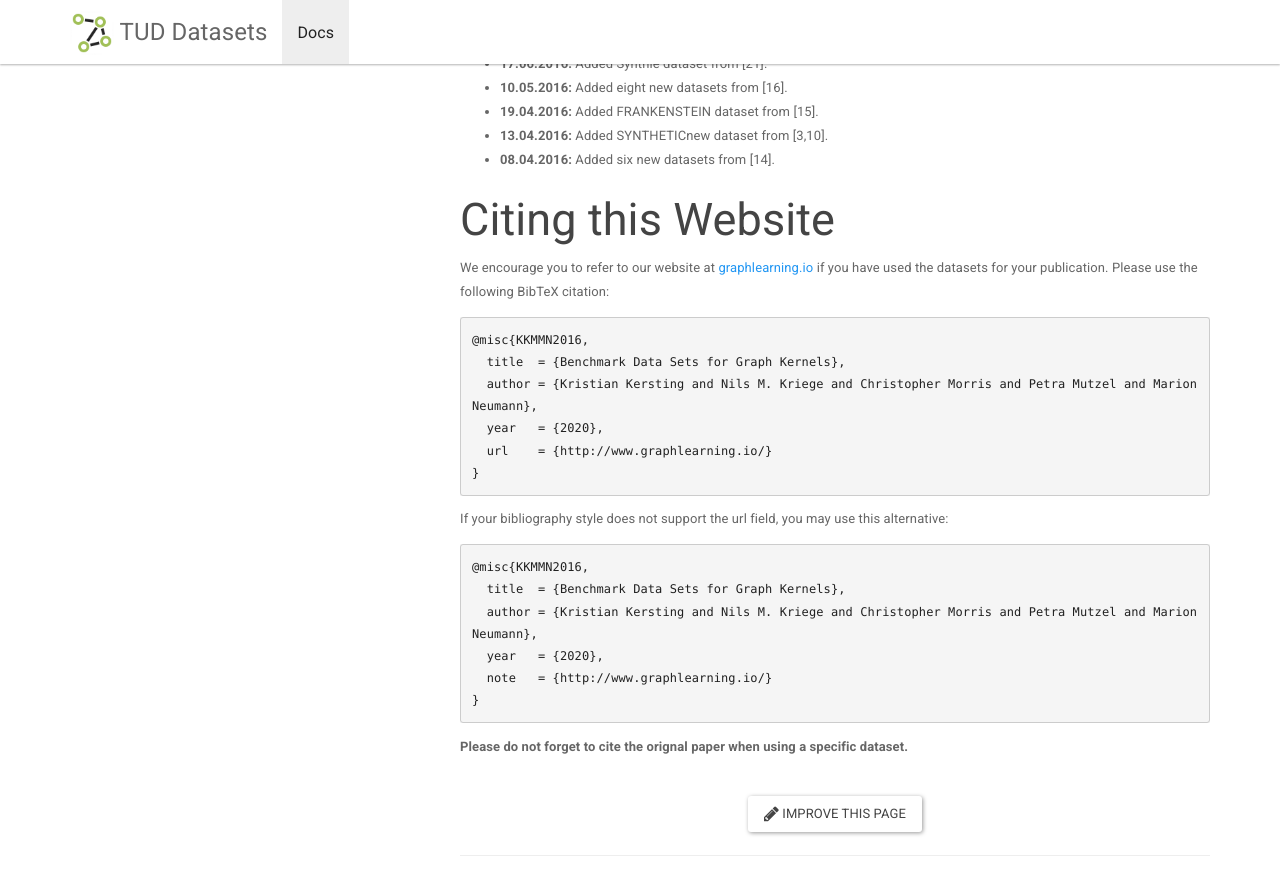
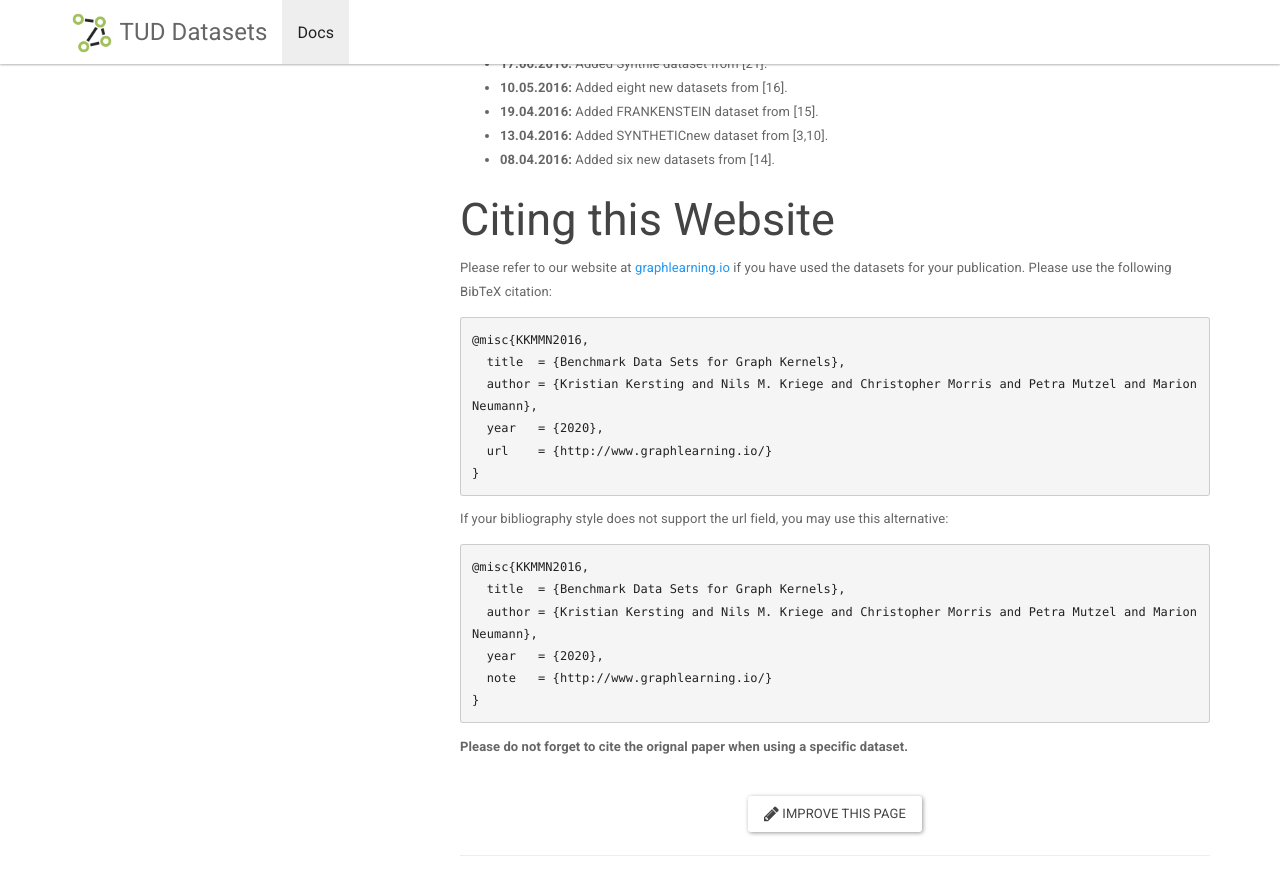
Before and after one commit to chrsmrrs/datasets, a Jekyll site: the page built from _docs/index.md, in a window 1280 px wide and 900 px high, scrolled down 431 px, cut to the strip 0-875 px from the top of the window. Built offline with Jekyll 4.4.1, drawn with Linux system fonts in a browser that asks for light colours.

Commit message:
Update index.md

````diff
--- a/_docs/index.md
+++ b/_docs/index.md
@@ -22,7 +22,7 @@ redirect_from: /docs/index.html
 
 
 ## Citing this Website
-We encourage you to refer to our website at [graphlearning.io](http://www.graphlearning.io/) if you have used the datasets for your publication. Please use the following BibTeX citation:
+Please refer to our website at [graphlearning.io](http://www.graphlearning.io/) if you have used the datasets for your publication. Please use the following BibTeX citation:
 
 ```
 @misc{KKMMN2016,
````
